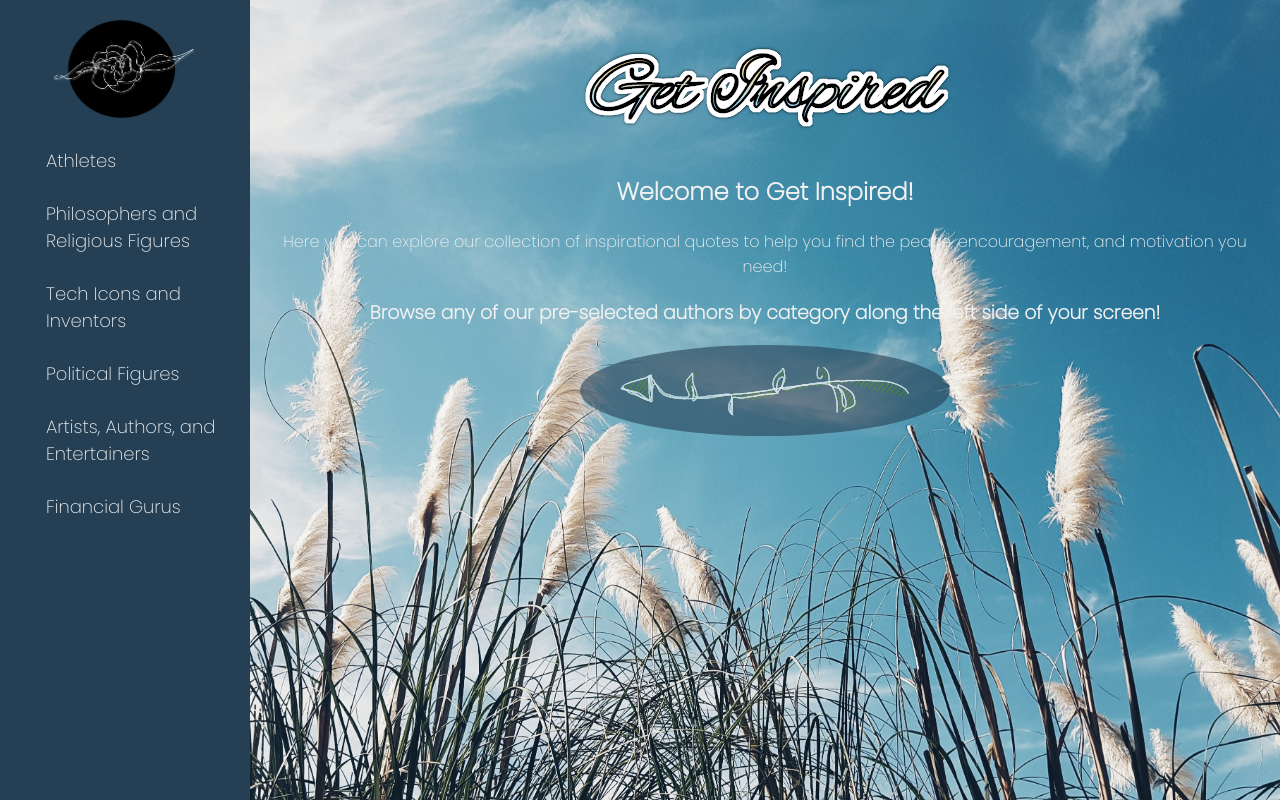
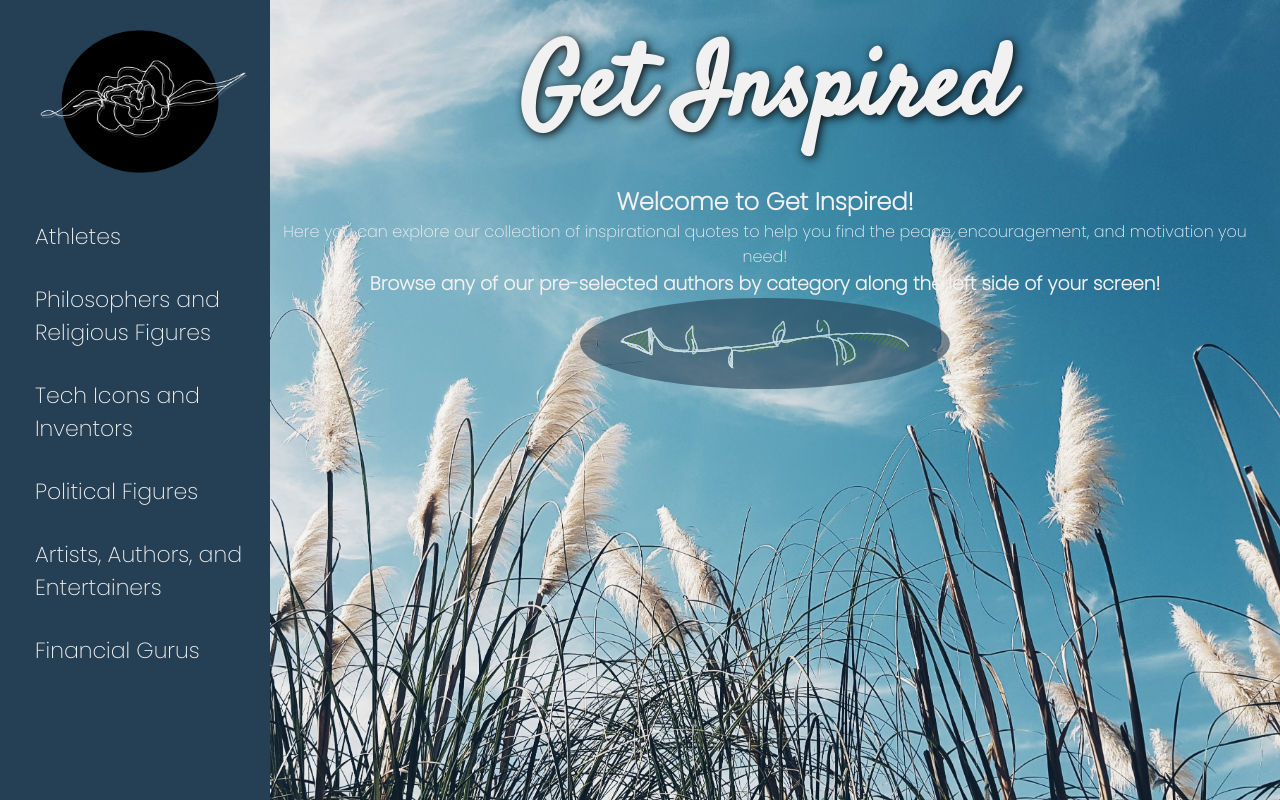
Before and after one commit to rcrozmajzl/phase-2-project, a React (Create React App) app: page / in a window 1280 px wide. Built offline with nearby package versions, Linux system fonts and the light colour scheme; data requests are answered from the project's data file.

Commit message:
more css

```diff
--- a/src/App.css
+++ b/src/App.css
@@ -1,8 +1,15 @@
 @import url('https://fonts.googleapis.com/css2?family=Poppins:wght@200&display=swap');
+@import url('https://fonts.googleapis.com/css2?family=Satisfy&display=swap');
+
+* {
+  padding: 0;
+  margin: 0;
+}
 
 .App {
   text-align: center;
   font-family: 'Poppins', sans-serif;
+  color: #f1f1f1;
   background-image: url("./assets/bgImage.jpg");
   background-size: cover;
   background-repeat: no-repeat;
@@ -11,7 +18,17 @@
 
 .header {
   margin-left: 250px; /* Same as the width of the sidebar */
-  padding: 0px 10px;
+  padding: 20px 25px;
+}
+
+/* .title {
+  width: 800px;
+} */
+
+h1 {
+  font-family: 'Satisfy', cursive;
+  font-size: 100px;
+  text-shadow: 2px 2px 10px #0a0909;
 }
 
 nav {
@@ -23,7 +40,8 @@ nav {
   left: 0;
   background-color: rgb(37, 64, 85); /* Black */
   overflow-x: hidden; /* Disable horizontal scroll */
-  padding-top: 20px;
+  padding-top: 30px;
+  padding-left: 20px;
 }
 
 :link {
@@ -31,9 +49,9 @@ nav {
 }
 
 .nav-links li {
-  padding: 6px 20px 20px 6px;
+  padding: 10px 15px 20px 15px;
   text-decoration: none;
-  font-size: 18px;
+  font-size: 22px;
   color: #f1f1f1;
   display: block;
   word-wrap: normal;
@@ -82,13 +100,13 @@ nav {
 }
 
 .logo {
-  width: 150px;
+  width: 220px;
+  padding-bottom: 30px;
 }
 
 .home {
   margin-left: 250px; /* Same as the width of the sidebar */
   padding: 0px 10px;
-  color: #f1f1f1;
 }
 
 .category {
--- a/src/Components/Header.js
+++ b/src/Components/Header.js
@@ -1,12 +1,13 @@
 import React from 'react';
-import title from '../assets/title.png'
+// import title from '../assets/title.png'
 // import Search from './Search';
 
 function Header() {
 
     return (
         <div className='header'>
-            <img className="title" src={title} alt='title' />
+            <h1>Get Inspired</h1>
+            {/* <img className="title" src={title} alt='title' /> */}
             {/* <Search
                 onSearchInput={onSearchInput}
                 searchText={searchText}
```
